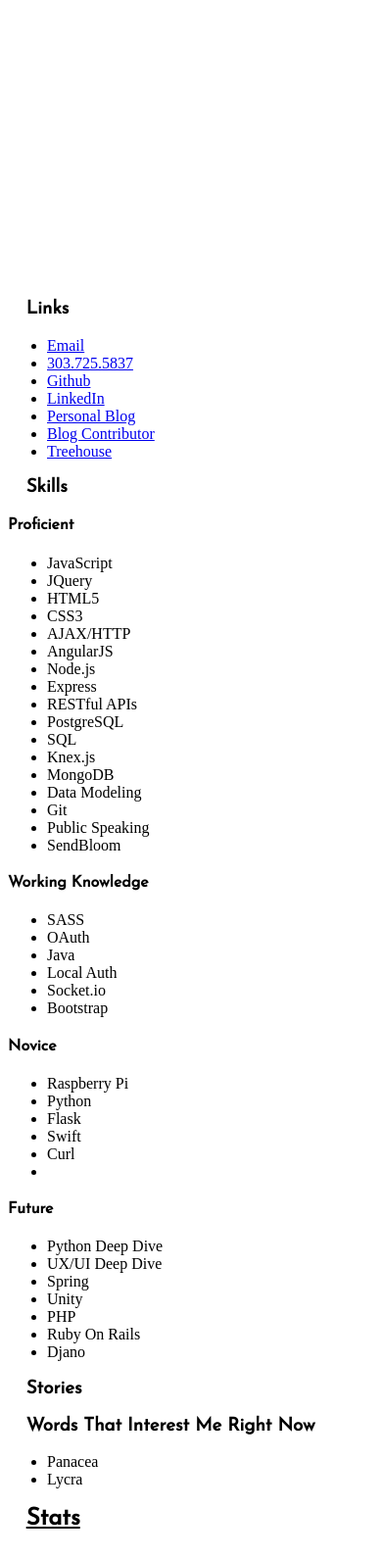
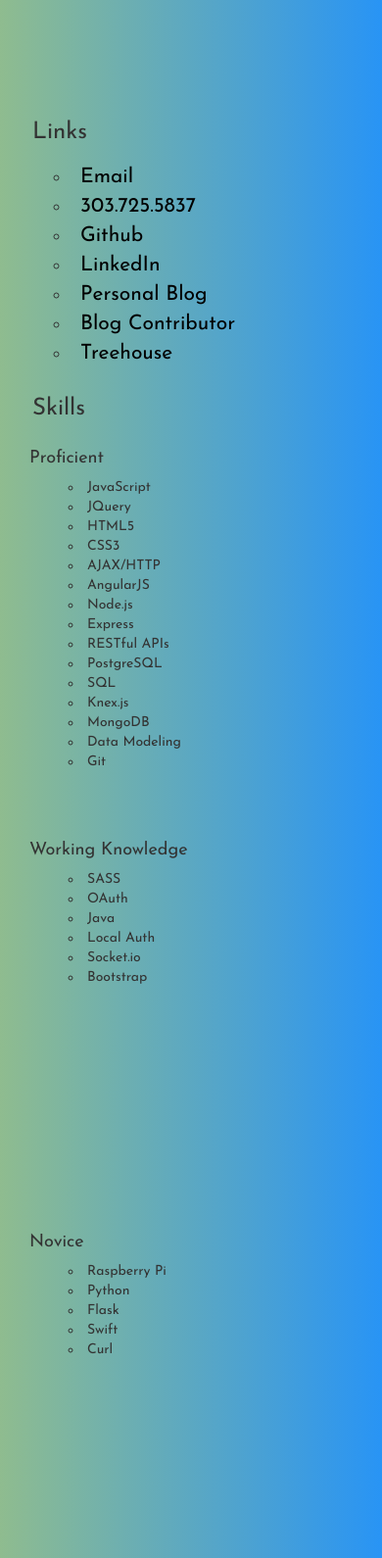
Before and after one commit to dlinch/portfolio, a plain HTML site: page index.html in a window 390 px wide. Shown: the part 167-1757 px from the top of the page at 98% size. Drawn offline with nearby package versions, Linux system fonts and the light colour scheme.

Commit message:
major design/content changes

```diff
--- a/index.html
+++ b/index.html
@@ -3,6 +3,7 @@
   <head>
     <meta charset="utf-8">
     <title>Derik</title>
+    <link rel='stylesheet' href='https://maxcdn.bootstrapcdn.com/bootstrap/3.3.6/css/bootstrap.min.css' />
     <link rel='stylesheet' href='main.css'>
   </head>
   <body>
@@ -12,18 +13,23 @@
       <h2>Developer / Writer / Speaker</h2>
     </header>
     <main>
-      <section class="box1">
-        <h3 class="links">Links</h2>
+      <section class="box1" class="col-md-12">
+        <div class="links col-lg-5 col-md-5 col-sm-12 col-xs-12">
+          <h3>Links</h3>
           <ul>
             <li><a href="mailto:dlinch33@gmail.com">Email</a></li>
             <li><a href="tel:3037255837">303.725.5837</a></li>
-            <li><a href="https://github.com/dlinch">Github</a></li>
-            <li><a href="https://www.linkedin.com/in/deriklinch">LinkedIn</a></li>
-            <li><a href="https://medium.com/@dlinch17">Personal Blog</a></li>
-            <li><a href="http://reasonabout.co/">Blog Contributor</a></li>
-            <li><a href="https://teamtreehouse.com/deriklinch">Treehouse</a></li>
+            <li><a target="_blank" href="https://github.com/dlinch">Github</a></li>
+            <li><a target="_blank" href="https://www.linkedin.com/in/deriklinch">LinkedIn</a></li>
+            <li><a target="_blank" href="https://medium.com/@dlinch17">Personal Blog</a></li>
+            <li><a target="_blank" href="http://reasonabout.co/">Blog Contributor</a></li>
+            <li><a target="_blank" href="https://teamtreehouse.com/deriklinch">Treehouse</a></li>
           </ul>
-        <h3 class="skills">Skills</h2>
+        </div>
+        <div class="skills col-md-7 col-lg-7 col-xs-12 col-sm-12">
+          <h3>Skills</h3>
+          <div class="">
+            <div class="col-sm-4 col-xs-12 col-md-4 col-lg-4">
               <h4>Proficient</h4>
               <ul>
                 <li>JavaScript</li>
@@ -41,10 +47,9 @@
                 <li>MongoDB</li>
                 <li>Data Modeling</li>
                 <li>Git</li>
-            <li>Public Speaking</li>
-            <li>SendBloom</li>
               </ul>
-
+            </div>
+            <div class="col-sm-4 col-xs-12 col-md-4 col-lg-4">
               <h4>Working Knowledge</h4>
               <ul>
                 <li>SASS</li>
@@ -54,7 +59,8 @@
                 <li>Socket.io</li>
                 <li>Bootstrap</li>
               </ul>
-
+            </div>
+            <div class="col-sm-4 col-xs-12 col-md-4 col-lg-4">
               <h4>Novice</h4>
                 <ul>
                   <li>Raspberry Pi</li>
@@ -62,32 +68,49 @@
                   <li>Flask</li>
                   <li>Swift</li>
                   <li>Curl</li>
-              <li></li>
                 </ul>
+              </div>
+          </div>
+        </div>
+      </section>
+      <section class="projects">
+        <h3>Projects</h3>
 
-          <h4>Future</h4>
-            <ul>
-              <li>Python Deep Dive</li>
-              <li>UX/UI Deep Dive</li>
-              <li>Spring</li>
-              <li>Unity</li>
-              <li>PHP</li>
-              <li>Ruby On Rails</li>
-              <li>Djano</li>
-            </ul>
+        <div class="project">
+          <h4>Didgeridone</h4>
+          <img src=" http://placehold.it/200x150"/>
+          <p>A location based task application. Create new tasks, assign them a location, and notifications will appear on your mobile phone when you get close!</p>
+          <br /><a target="_blank" href="http://didgeridone.co">Link</a>
+        </div>
+
+        <div class="project">
+          <h4>Book To Read API</h4>
+          <p>A custom API that returns an award winning Science Fiction Novel!</p>
+          <img src=" http://placehold.it/200x150"/>
+          <br /><a target="_blank" href="http://booktoread.herokuapp.com">Link</a>
+        </div>
+
+        <div class="project">
+          <h4>Dander</h4>
+          <img src=" http://placehold.it/200x150"/>
+          <p>Dander is a dog discovery app that helps you find dogs near your area that are available for adoption. You can curate a list of dog's you are interested in!</p>
+          <br /><a target="_blank" href="http://dander.co">Link</a>
+        </div>
+
+        <div class="project">
+          <h4>Bracketer</h4>
+          <p>A web app to create dynamic brackets for tournaments. This currently functions as a completely front-end application.</p>
+          <img src=" http://placehold.it/200x150"/>
+          <br /><a target="_blank" href="http://bracketer.co">Link</a>
+        </div>
+      </section>
+
+      <section class="interests">
 
       </section>
-      <h3>Stories</h3>
-      <h3>Words That Interest Me Right Now</h2>
-        <ul>
-          <li>
-            Panacea
-          </li>
-          <li>
-            Lycra
-          </li>
-        </ul>
+      <section>
         <h2>Stats</h2>
+      </section>
     </main>
 
 
--- a/main.css
+++ b/main.css
@@ -1,35 +1,88 @@
 @import url(https://fonts.googleapis.com/css?family=Josefin+Sans);
 
+
+/* General Styling */
 header {
-  height: 50vh;
-  /*display: flex;*/
+  height: 25vh;
   text-align: center;
-
 }
 
-h1, h2, p, h3, h4, h5, h6 {
+body {
   font-family: "Josefin Sans", sans-serif;
+  background: linear-gradient(to right, darkseagreen, dodgerblue 110%);
 }
 
 h1 {
   font-size: 3em;
-  align-content: flex-start;
-  /*flex: 0 1 100%;*/
   display: block;
-}
-
-main {
-  /*display: flex;*/
-  flex-direction: row;
 }
 
 h3 {
   margin: 5%;
-  /*flex: 0 1 calc(100% / 3);*/
 }
 
 h2 {
   margin: 5%;
   text-decoration: underline;
-  /*flex: 0 1 calc(100%/5);*/
 }
+
+
+/* Link Styling */
+a {
+  color: black;
+}
+
+a:hover, a:visited:hover {
+  color: whitesmoke;
+}
+a:visited{
+  color: black;
+}
+
+
+/* Skills and Links Styling */
+.links, .skills, .skills div {
+  display: inline-block;
+}
+.links {
+  text-align: left;
+  box-sizing: border-box;
+  margin-top: 20px;
+}
+.skills ul {
+  list-style: inside circle;
+
+}
+.links ul {
+  list-style: inside circle;
+  font-size: 1.5em;
+}
+
+.skills {
+  box-sizing: border-box;
+}
+
+.skills div div {
+  height: 400px;
+}
+
+/* Styling for Projects */
+
+.projects div {
+  margin: 10px;
+  padding: 20px;
+  /*width: 50%;*/
+  box-sizing: border-box;
+}
+
+.project p {
+  display: inline-block;
+  width: 30%;
+}
+.projects div:nth-child(even) {
+  text-align: left;
+}
+
+.projects div:nth-child(odd) {
+  text-align: right;
+}
```
Lines whose indentation alone changed are shown as unchanged.
